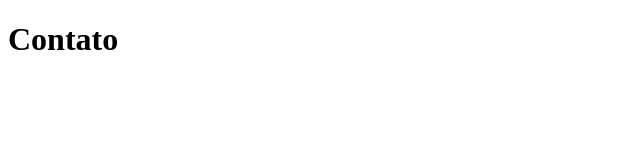
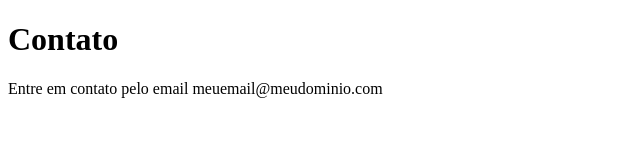
Before and after one commit to ramsf/sistema-de-cadastro, a plain HTML site: page contato.html in a window 1280 px wide. Shown: the whole page, without its empty margins (0-640 px from the left). Drawn offline with Linux system fonts and the light colour scheme.

Commit message:
adicionando o email de contato

```diff
--- a/contato.html
+++ b/contato.html
@@ -8,5 +8,6 @@
 </head>
 <body>
     <h1>Contato</h1>
+    <p>Entre em contato pelo email meuemail@meudominio.com</p>
 </body>
 </html>
```
